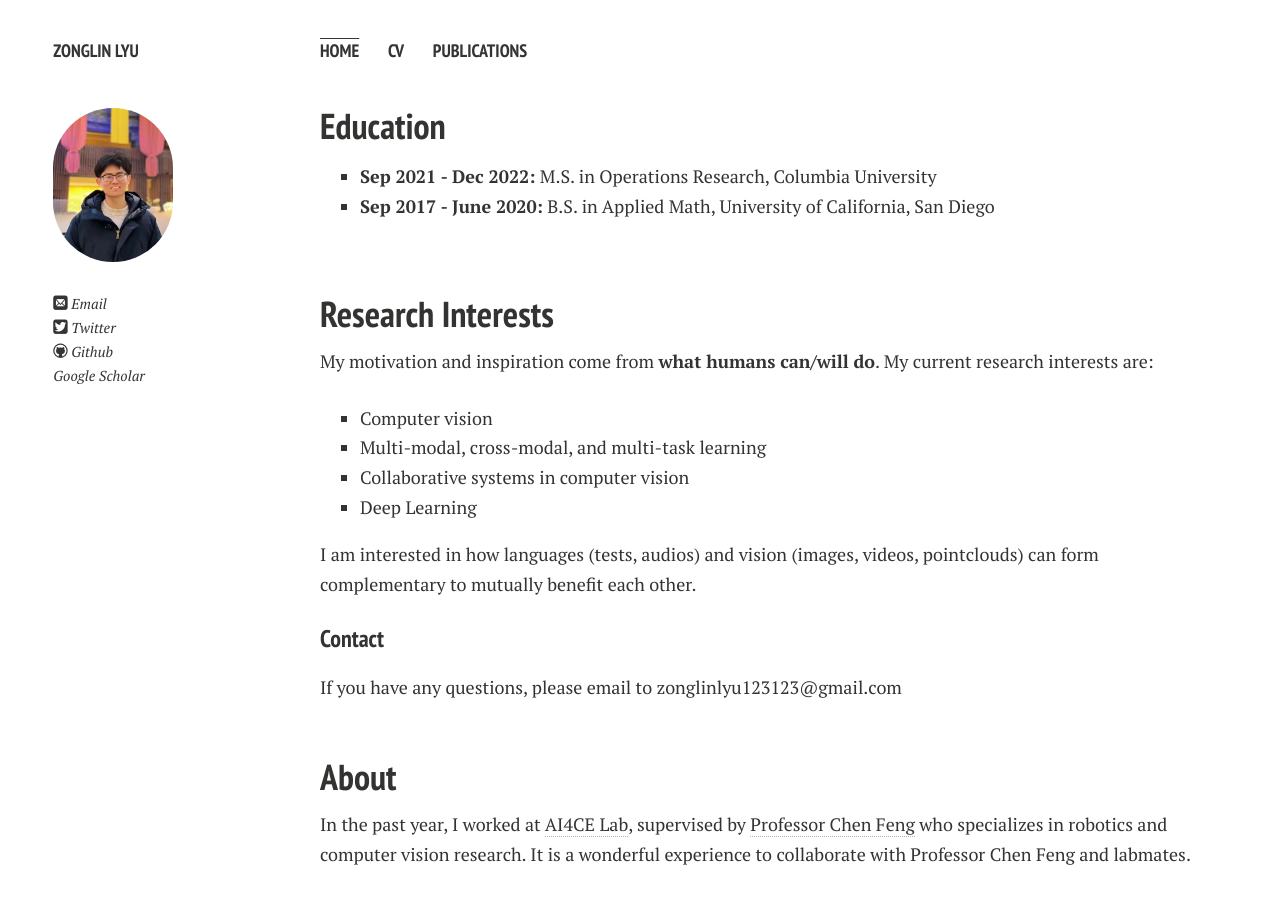
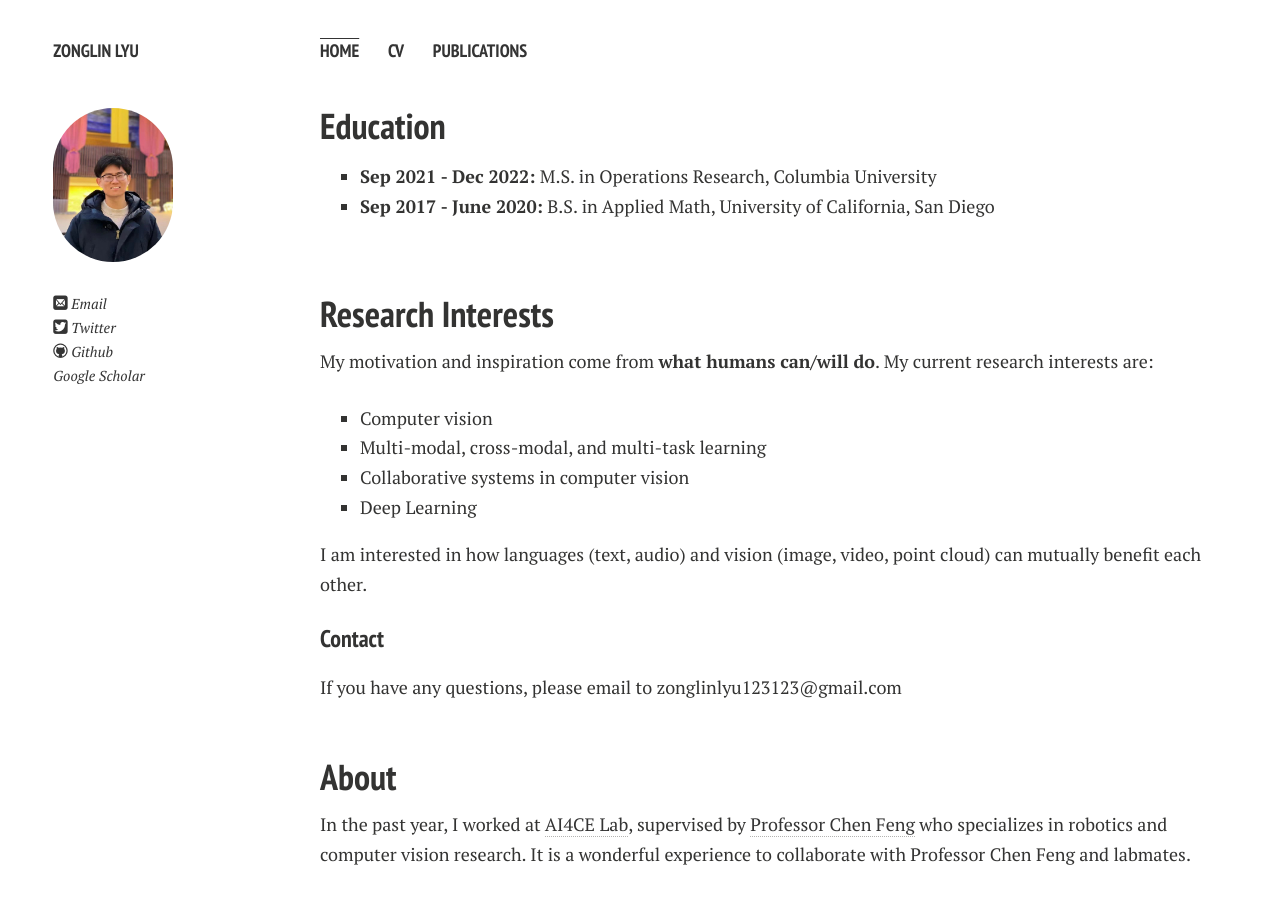
Before and after one commit to ZonglinL/ZonglinL.github.io, a Jekyll site: the page built from index.md, in a window 1280 px wide and 900 px high. Built offline with Jekyll 4.4.1, drawn with Linux system fonts in a browser that asks for light colours; nearby versions of some CDN libraries; comment, search, counter and statistics services are not loaded; a style sheet for code colours, icons or effects is not loaded; our own code applies the rules of GitHub Pages for plain Markdown files.

Commit message:
Update index.md

```diff
--- a/index.md
+++ b/index.md
@@ -17,7 +17,7 @@ My motivation and inspiration come from **what humans can/will do**. My current
 * Collaborative systems in computer vision
 * Deep Learning
 
-I am interested in how languages (tests, audios) and vision (images, videos, pointclouds) can form complementary to mutually benefit each other.
+I am interested in how languages (text, audio) and vision (image, video, point cloud) can mutually benefit each other.
 
 #### Contact
 If you have any questions, please email to zonglinlyu123123@gmail.com
```
